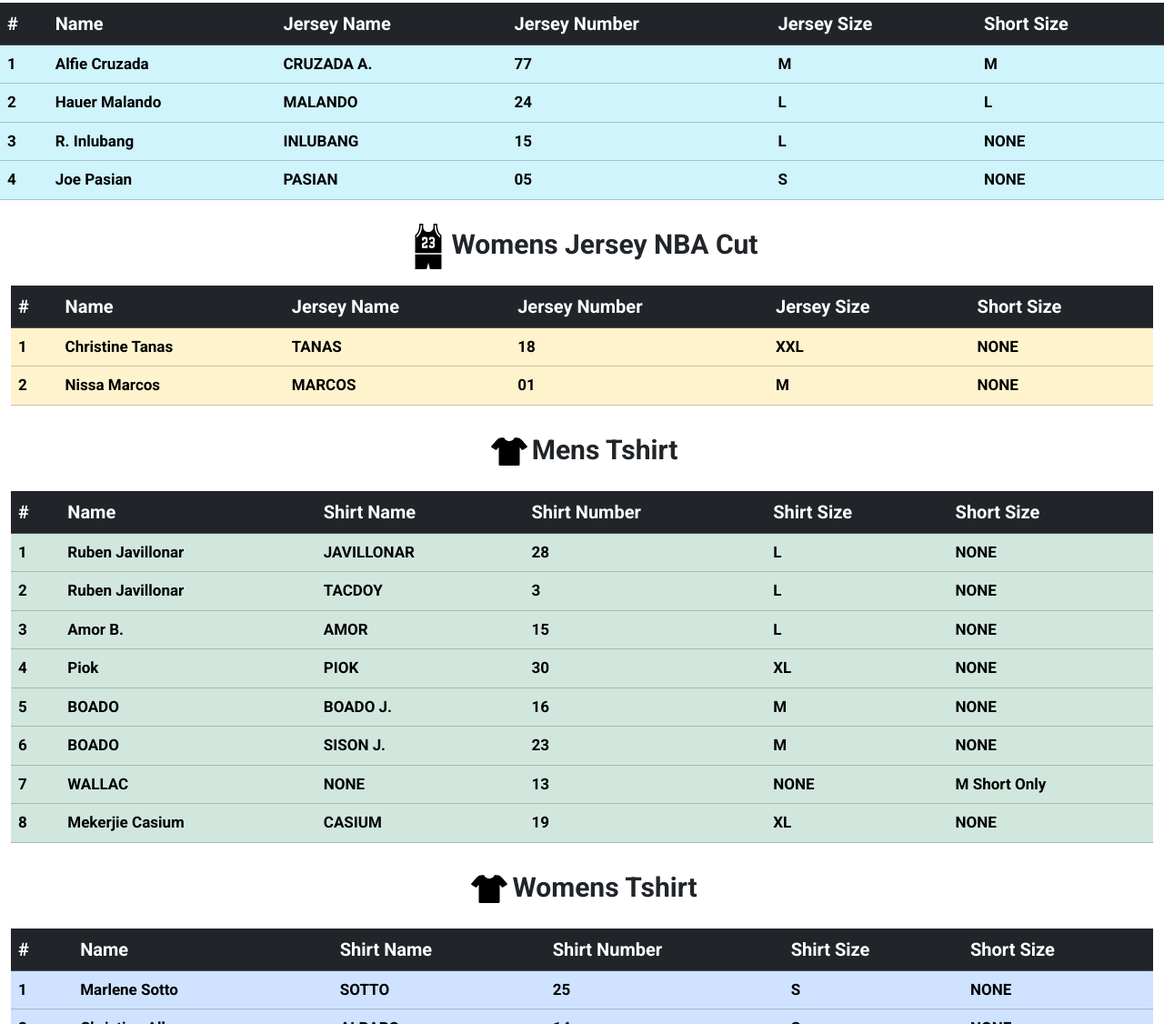
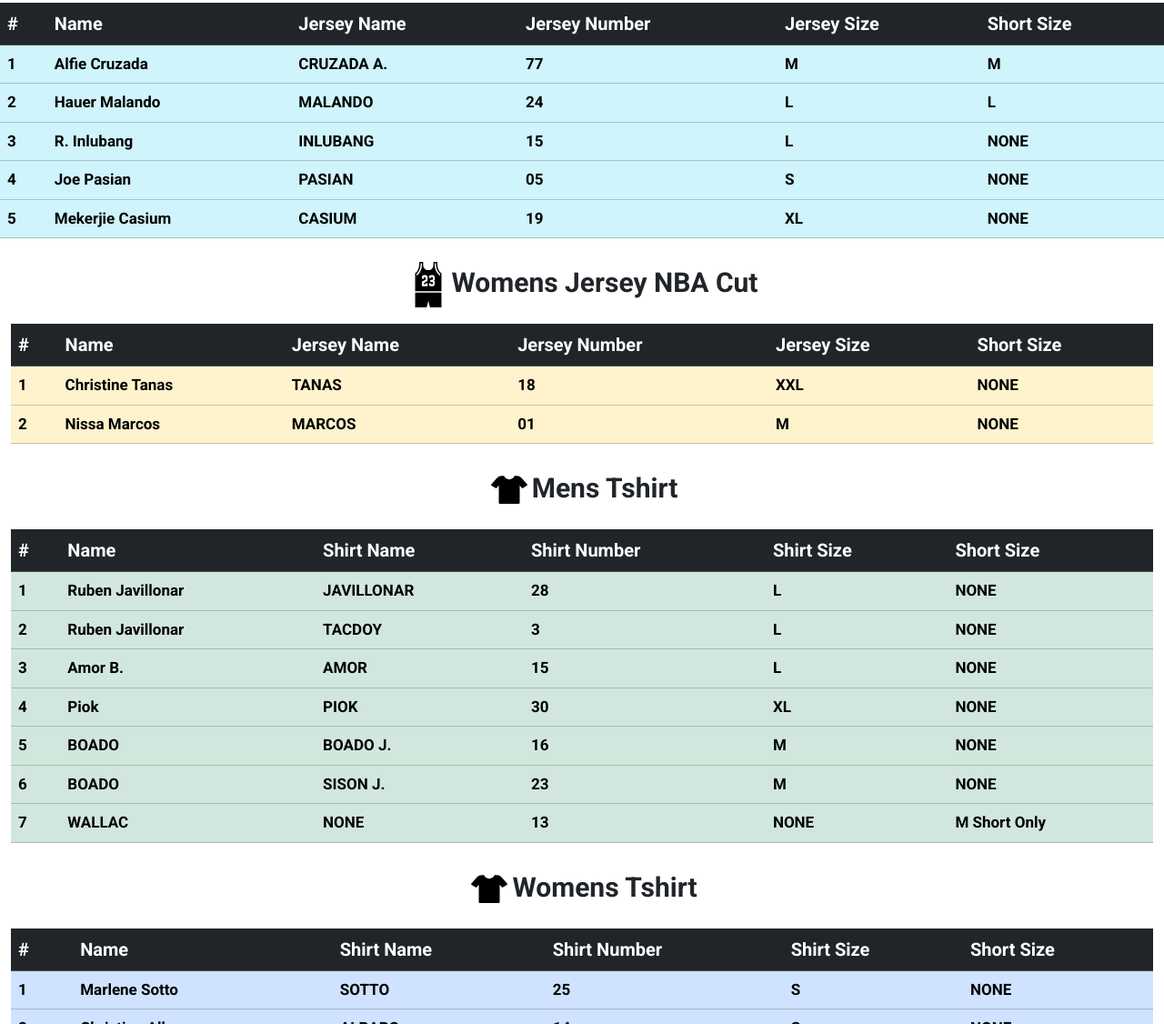
Before and after one commit to naninanio/JERSEY-LIST.github.io, a plain HTML site: page index.html in a window 1280 px wide. Shown: the part 943-2069 px from the top of the page at 91% size. Drawn offline with nearby package versions, Linux system fonts and the light colour scheme.

Commit message:
Update index.html

```diff
--- a/index.html
+++ b/index.html
@@ -74,6 +74,14 @@
             <td>S</td>
             <td>NONE</td>
           </tr>
+                <tr>
+                <th scope="row">5</th>
+                <td>Mekerjie Casium</td>
+                <td>CASIUM</td>
+                <td>19</td>
+                <td>XL</td>
+                <td>NONE</td>
+            </tr>
         </table>
    </div>
 
@@ -182,14 +190,7 @@
             <td>NONE</td>
             <td>M Short Only</td>
              </tr>
-            <tr>
-                <th scope="row">8</th>
-                <td>Mekerjie Casium</td>
-                <td>CASIUM</td>
-                <td>19</td>
-                <td>XL</td>
-                <td>NONE</td>
-            </tr>
+
 
         </tbody>
         </table>
```
